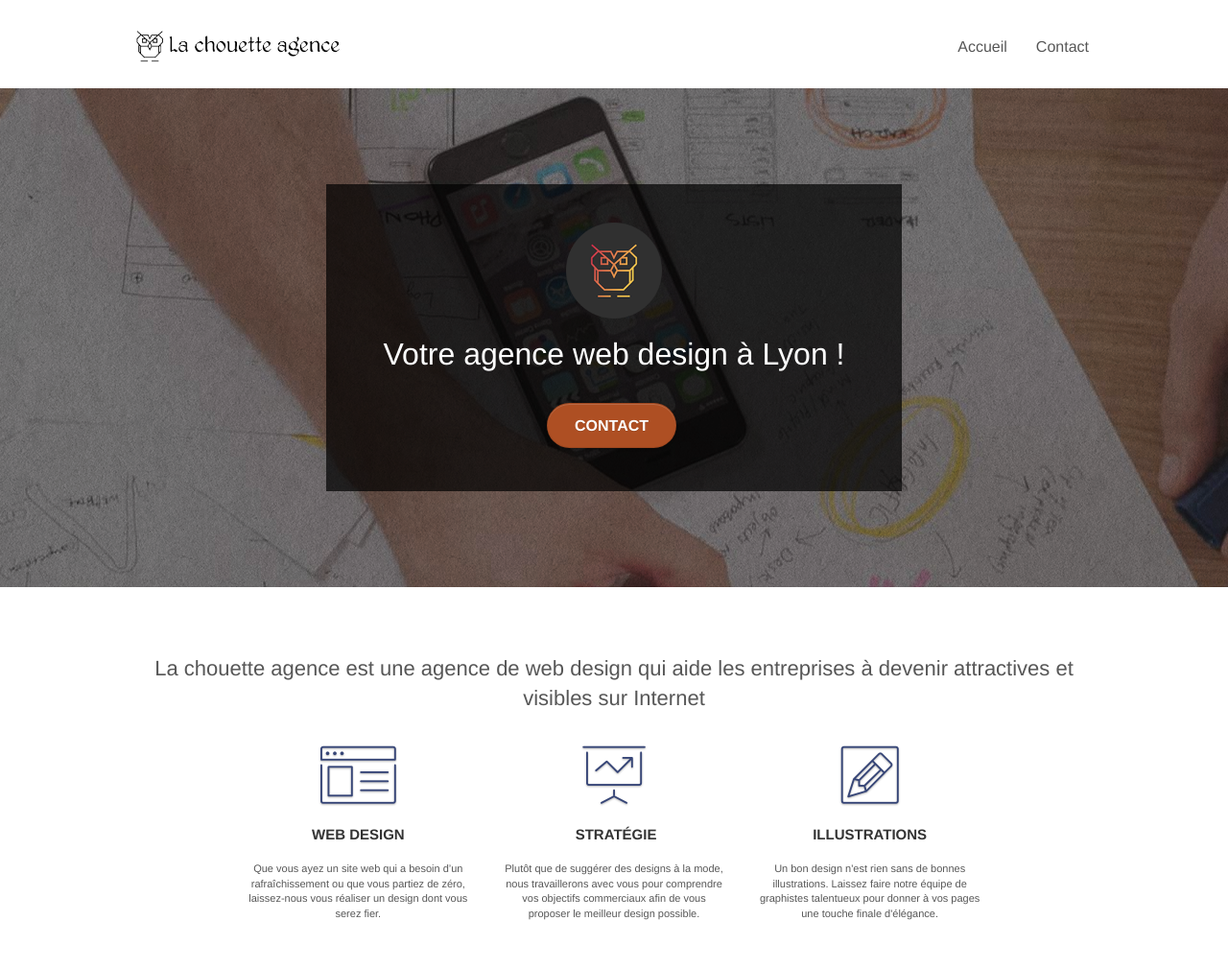
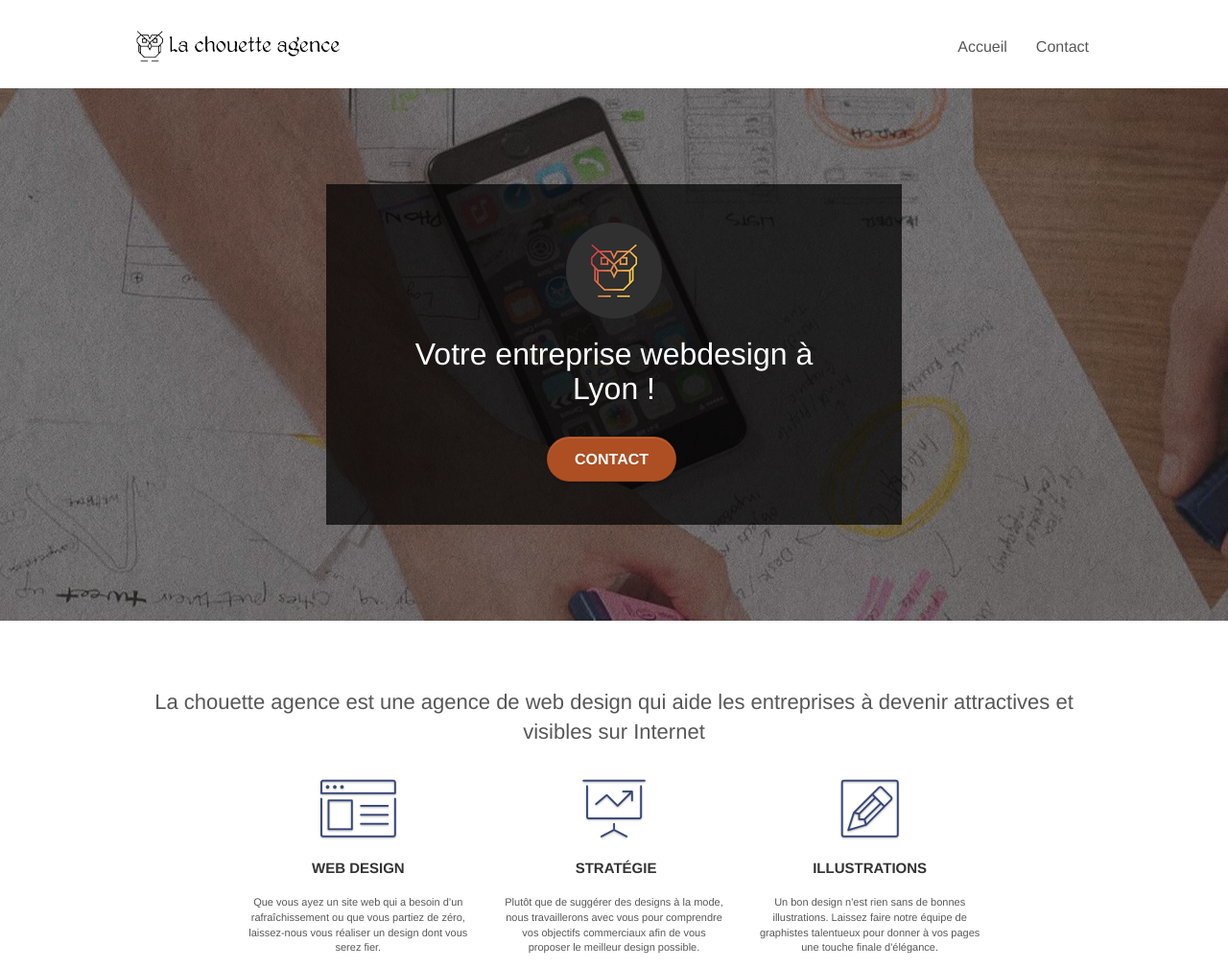
Before and after one commit to maimounakb/la-chouette-agence-SEO, a plain HTML site: page index.html in a window 1280 px wide. Shown: the top 1009 px of the page at 96% size. Drawn offline with Linux system fonts and the light colour scheme.

Commit message:
Modification <title> et h1

```diff
--- a/index.html
+++ b/index.html
@@ -17,7 +17,7 @@
     <script src="./js/jquery.touchSwipe.js" defer></script>
     <script src="./js/gmaps.js"></script>
 
-    <title>La chouette agence</title>
+    <title>La chouette agence - Entreprise webdesign Lyon</title>
 
     <!-- Analytics -->
 
@@ -92,7 +92,7 @@
                   alt="Logo en couleur de la chouette agence"
                 />
                 <h1 class="text-center hero-bloc-text tc-white">
-                  Votre agence web design à Lyon !
+                  Votre entreprise webdesign à Lyon !
                 </h1>
                 <div class="text-center">
                   <a
```
Also changed, not shown: partenaires.html (+1 -1 lines).
